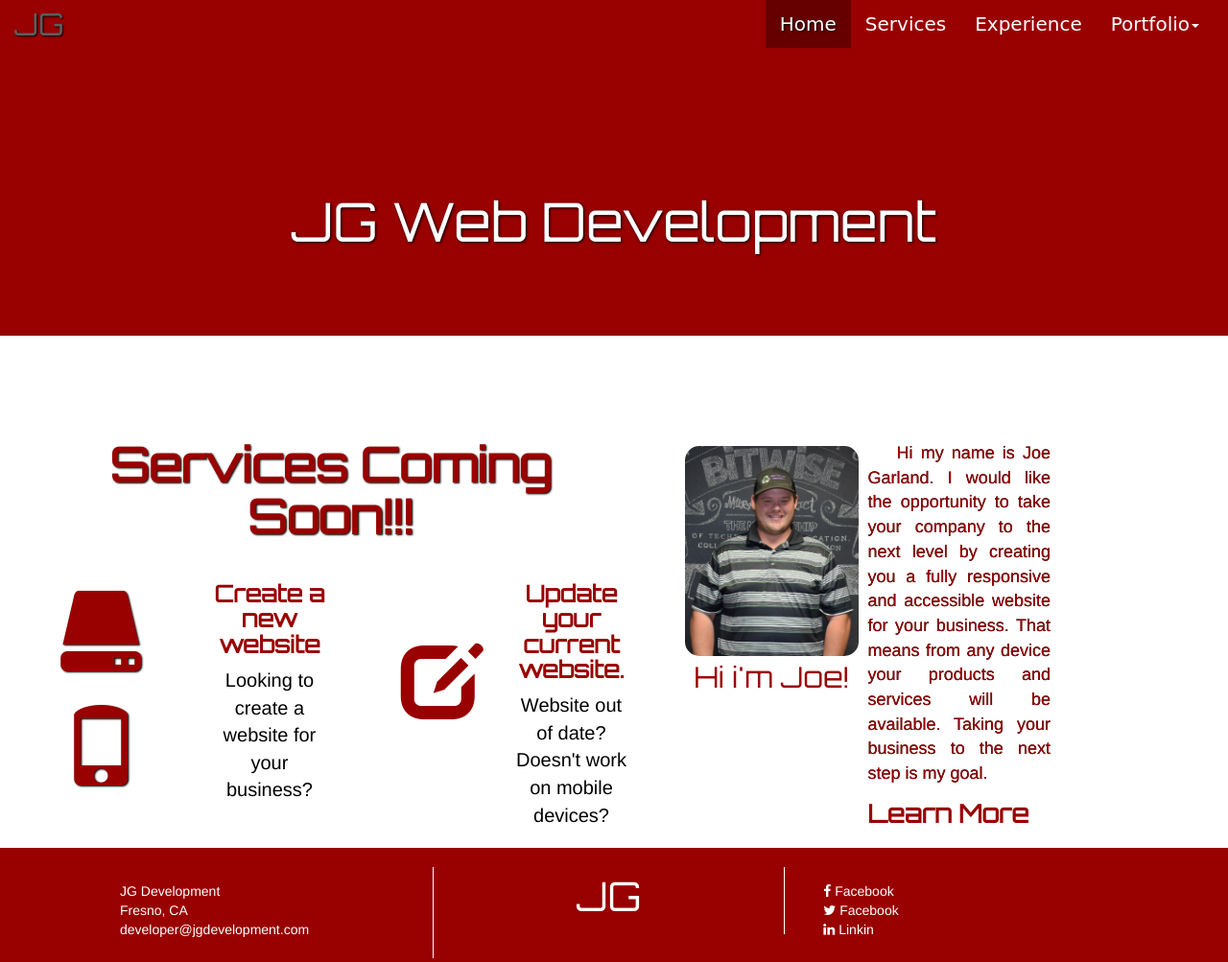
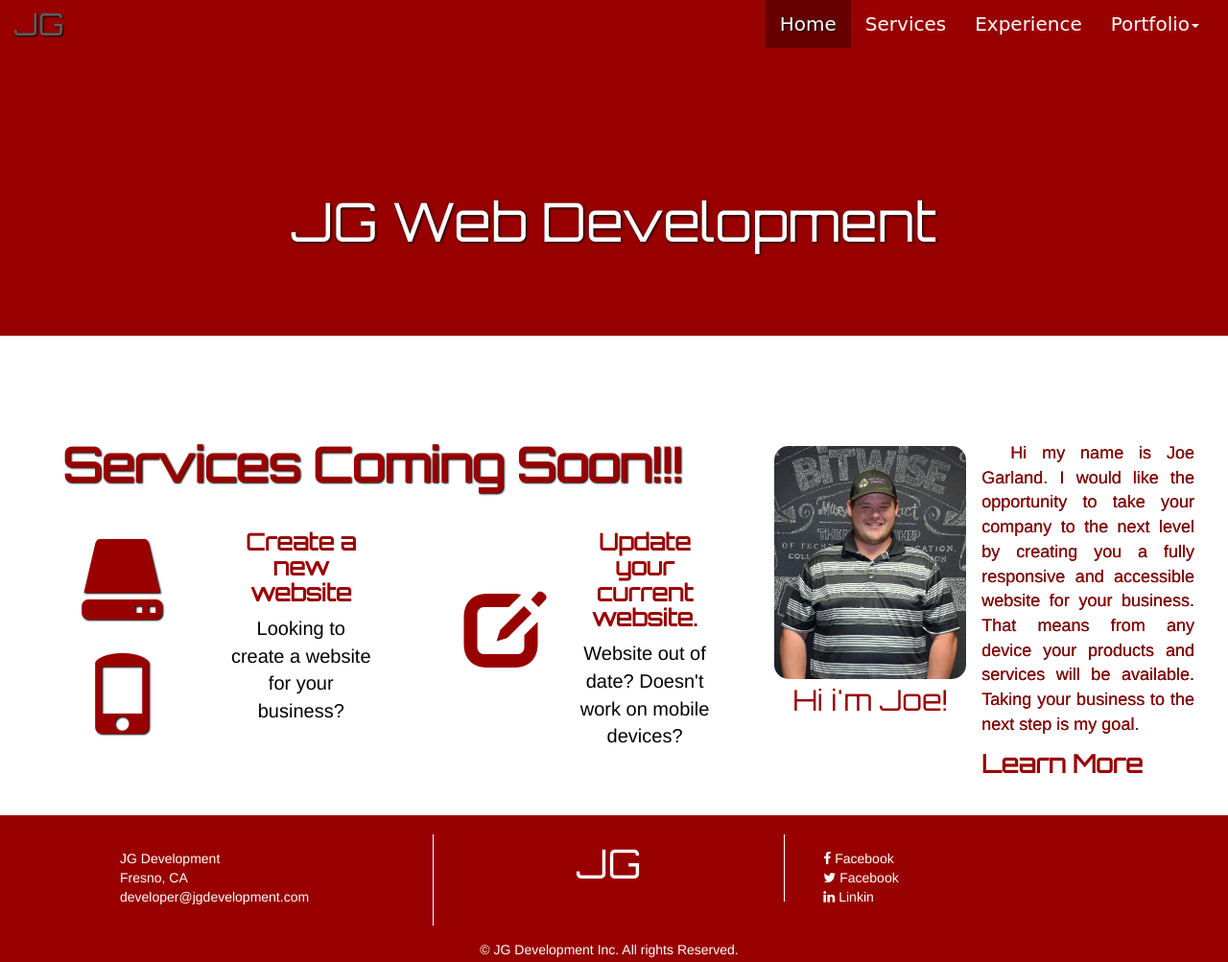
Before and after one commit to josephwgarland/profile-site, a plain HTML site: page index.html in a window 1280 px wide. Shown: the top 1003 px of the page at 96% size. Drawn offline with nearby package versions, Linux system fonts and the light colour scheme.

Commit message:
edit right before present

```diff
--- a/css/styles.css
+++ b/css/styles.css
@@ -242,6 +242,7 @@ h3.logoBack{
 .services{
 	clear:both;
 	display:inline-block;
+	overflow:hidden;
 }
 
 div.jumbotron{
--- a/index.html
+++ b/index.html
@@ -105,7 +105,7 @@
 		<section class="services"> <!--//////// SERVICES SECTION ///////////////-->
 
 
-			<div class="row mb-gl serviceMain">
+			<div class="row mb-gl">
 				<div class="col-sm-7 col-xs-12">
 					<div class="jumbotron jumbotron2">
 						<h1 class="text-center">Services Coming Soon!!!</h1>
```
